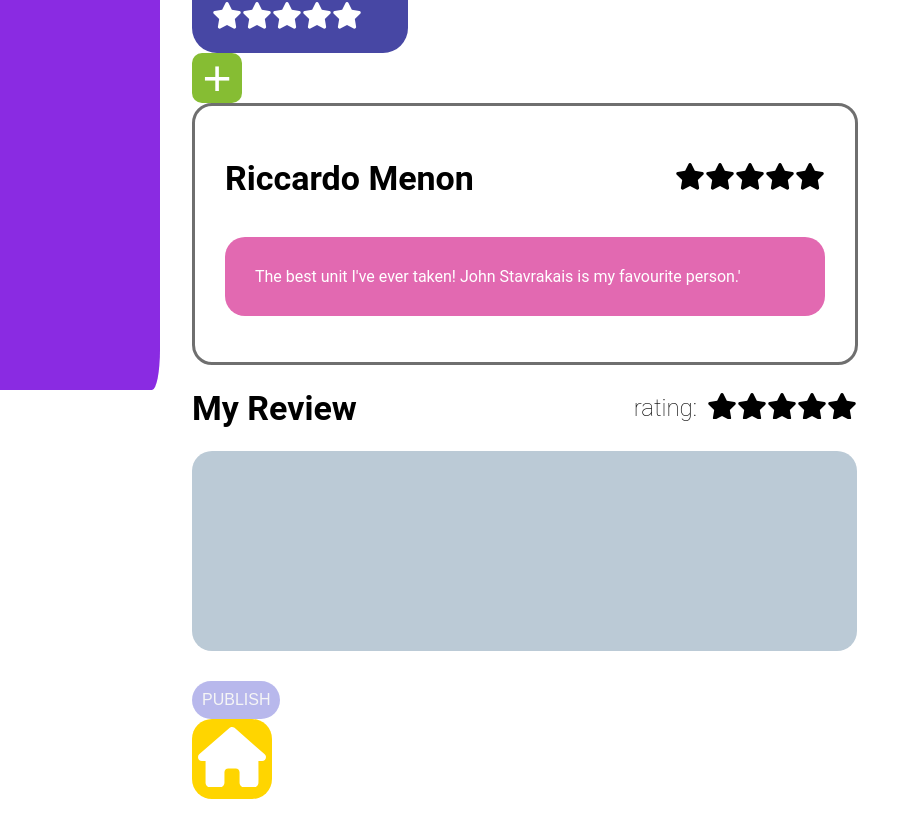
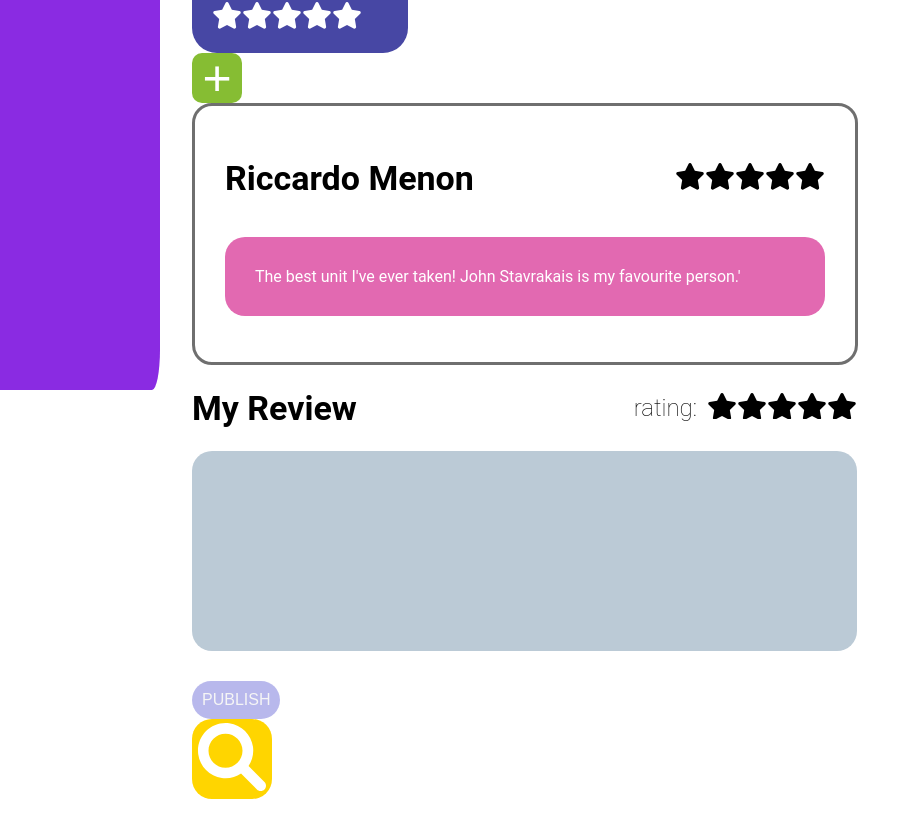
Before and after one commit to chriswuaus/2022SYNCSHACK, a Next.js app in the folder frontend/dplan-ui/: page / in a window 1280 px wide. Shown: the part 410-1241 px from the top of the page, without its empty margins (0-921 px from the left). Built offline with nearby package versions, Linux system fonts and the light colour scheme.

Commit message:
render home buttons

```diff
--- a/frontend/dplan-ui/components/components.types.tsx
+++ b/frontend/dplan-ui/components/components.types.tsx
@@ -10,3 +10,8 @@ export type ButtProps = {
   highlighted: boolean;
   link: string;
 };
+
+export type SearchProps = {
+  highlighted: boolean;
+  link: string;
+};
--- /dev/null
+++ b/frontend/dplan-ui/components/search.tsx
@@ -0,0 +1,14 @@
+import styles from "../styles/Search.module.css";
+import Glass from "../public/magnifying-glass-solid.svg";
+import { SearchProps } from "./components.types";
+
+const Search = (props: SearchProps) => {
+  let stylesFR = styles.button;
+  if (props.highlighted) stylesFR += " " + styles["button-highlighted"];
+  return (
+    <button className={stylesFR}>
+      <Glass />
+    </button>
+  );
+};
+export default Search;
--- a/frontend/dplan-ui/pages/index.tsx
+++ b/frontend/dplan-ui/pages/index.tsx
@@ -7,6 +7,7 @@ import Plus from "../components/plus";
 import ReviewPublish from "../components/review_publish";
 import Review from "../components/review";
 import Butt from "../components/butt";
+import Search from "../components/search";
 
 import styles from "../styles/Home.module.css";
 
@@ -46,7 +47,8 @@ const Home: NextPage = () => {
         <Plus />
         <Review />
         <ReviewPublish />
-        <Butt highlighted={true} link="sdfgs" />
+        {/* <Butt highlighted={true} link="sdfgs" /> */}
+        <Search highlighted={true} link="sdfad" />
       </main>
     </div>
   );
--- /dev/null
+++ b/frontend/dplan-ui/styles/Search.module.css
@@ -0,0 +1,15 @@
+.button {
+  background-color: transparent;
+  width: 80px;
+  height: 80px;
+  border-radius: 20px;
+  border: None;
+}
+
+.button svg {
+  fill: white;
+}
+
+.button-highlighted {
+  background-color: rgb(255, 213, 0);
+}
```
Also changed, not shown: frontend/dplan-ui/public/magnifying-glass-solid.svg (added).
